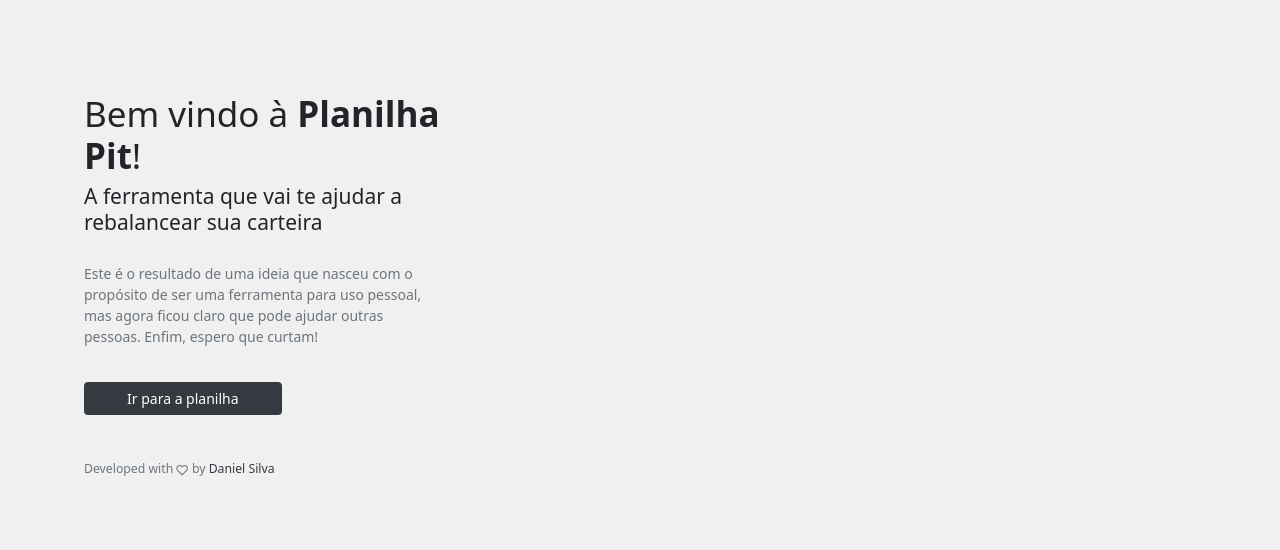
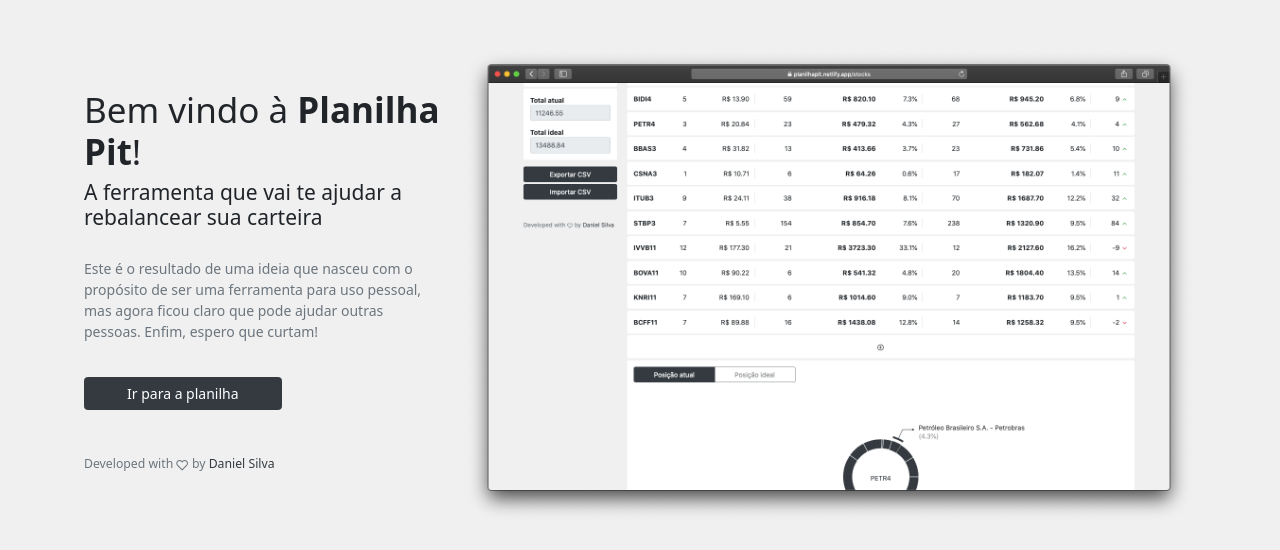
Before and after one commit to danjsillva/planilhapit-web, a React (Create React App) app: page / in a window 1280 px wide. Shown: the part 114-664 px from the top of the page. Built offline with nearby package versions, Linux system fonts and the light colour scheme.

Commit message:
feat: adicionado imagem na pagina de welcome

```diff
--- a/src/pages/Welcome.js
+++ b/src/pages/Welcome.js
@@ -2,6 +2,9 @@ import React from "react";
 import { Link } from "react-router-dom";
 
 import DevelopedBy from "../components/DevelopedBy";
+
+import ImageScreen1 from "../assets/screen-1.png";
+// import ImageScreen2 from "../assets/screen-2.png";
 
 const Welcome = () => {
   return (
@@ -10,7 +13,7 @@ const Welcome = () => {
       style={{ height: "100vh" }}
     >
       <div className="row">
-        <div className="col-4">
+        <div className="col-4 pt-5">
           <h1>
             Bem vindo à <b>Planilha Pit</b>!
           </h1>
@@ -33,7 +36,7 @@ const Welcome = () => {
           </div>
         </div>
         <div className="col">
-
+          <img src={ImageScreen1} alt="welcome" width="100%" />
         </div>
       </div>
     </div>
```
Also changed, not shown: src/assets/screen-1.png (added), src/assets/screen-2.png (added).
